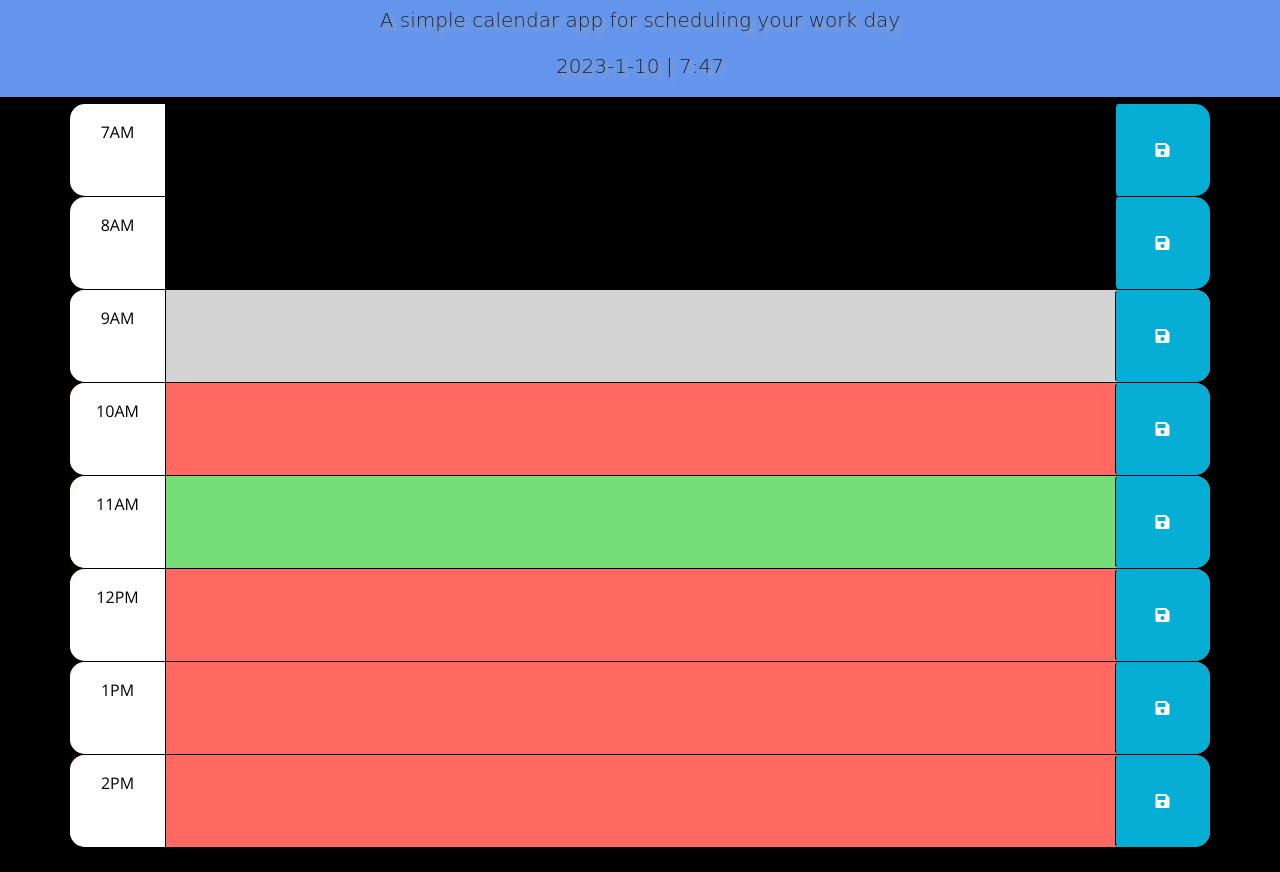
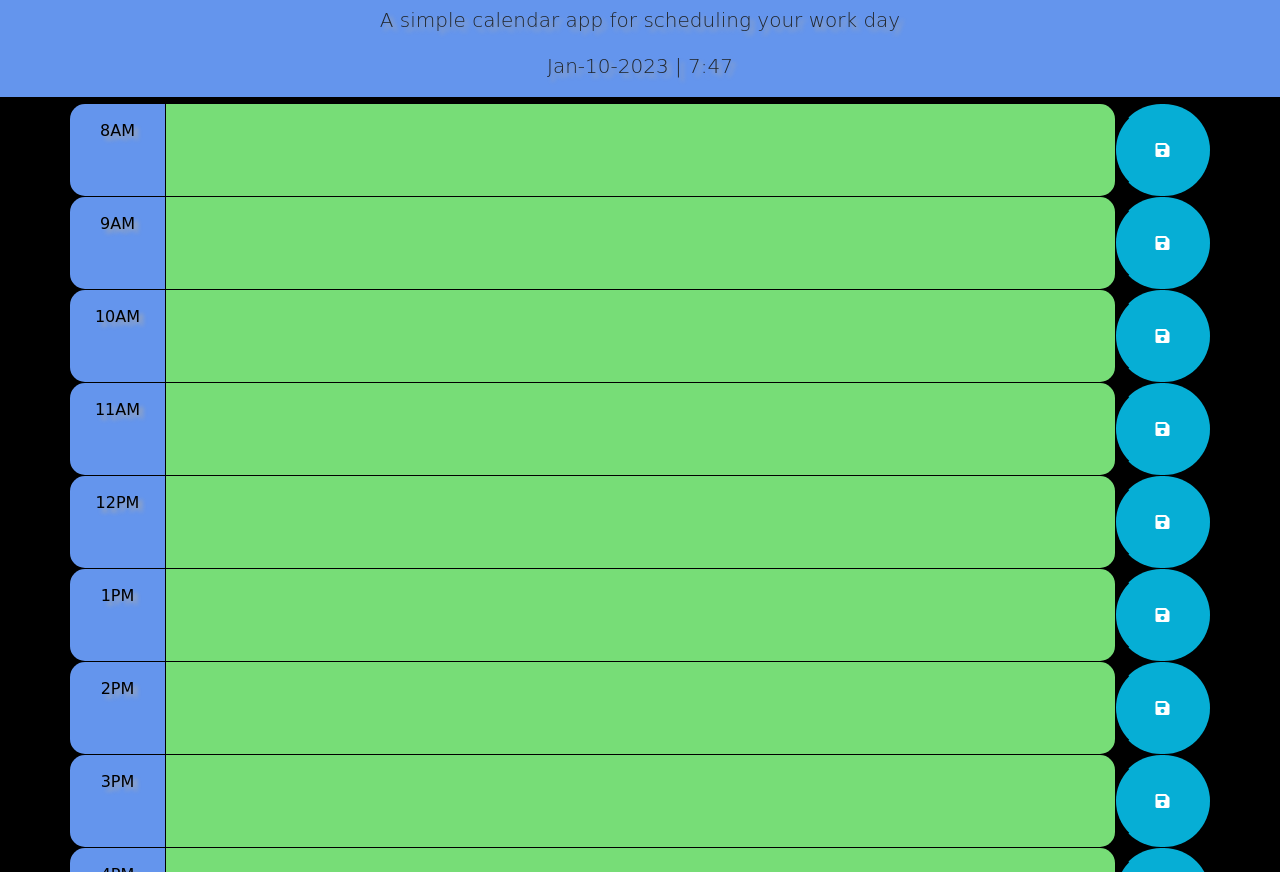
Before and after one commit to TrentLe/Workday, a plain HTML site: page index.html in a window 1280 px wide. Shown: the part 80-952 px from the top of the page. Before the commit the page ends 927 px from the top, so only its background shows below. Drawn offline with nearby package versions, Linux system fonts and the light colour scheme; a web font is replaced by a local one.

Commit message:
cleaned code

```diff
--- a/assets/script.js
+++ b/assets/script.js
@@ -3,16 +3,16 @@ var row = $('.row');
 var past = $('.past');
 var present = $('.present');
 var future = $('.future');
+var block = $('.time-block');
 
-// Current time
+
+// Current date and time
 $(document).ready(function(){
-  var today = new Date();
-  var tDate = today.getFullYear() + '-' + (today.getMonth() + 1) + '-' + today.getDate();
-  var cTime = today.getHours() + ":" + today.getMinutes();
-  var date = tDate + ' | ' + cTime;
-  $('#currentDay').text(date)
 
-})
+  var today = dayjs().format('MMM-DD-YYYY | h:mm');
+  $('#currentDay').text(today)
+
+});
 
 $(function () {
     // TODO: Add a listener for click events on the save button. This code should
@@ -22,15 +22,30 @@ $(function () {
     // time-block containing the button that was clicked? How might the id be
     // useful when saving the description in local storage?
     //
-    // TODO: Add code to apply the past, present, or future class to each time
-    // block by comparing the id to the current hour. HINTS: How can the id
-    // attribute of each time-block be used to conditionally add or remove the
-    // past, present, and future classes? How can Day.js be used to get the
-    // current hour in 24-hour time?
-    //
     // TODO: Add code to get any user input that was saved in localStorage and set
     // the values of the corresponding textarea elements. HINT: How can the id
     // attribute of each time-block be used to do this?
     //
-    // TODO: Add code to display the current date in the header of the page.
+
+    // Function to set the colors of the time blocks
+    block.each(function(){
+      var pTime = $(this).parents('row');
+      var fTime = parseInt(pTime.attr('id'));
+      var cTime = parseInt(dayjs().format('H'));
+
+      if (fTime < cTime){
+        $(this).addClass('past');
+      } else if (fTime === cTime){
+        $(this).addClass('present')
+        $(this).removeClass('past')
+      } else {
+        $(this).addClass('future')
+        $(this).removeClass('past')
+        $(this).removeClass('present')
+      }
+    })
+
+
+
+
   });
--- a/assets/style.css
+++ b/assets/style.css
@@ -22,6 +22,7 @@ body {
     color: #000000;
     border-left: 1px solid black;
     padding: 10px;
+    font-family: 'Nixie One', cursive;
   }
   .mando{
     text-align: center;
@@ -34,7 +35,7 @@ body {
   }
 
   .time-block {
-    border-radius: 15px;
+    border-radius: 0px 15px 15px 0px;
   }
 
   .row {
@@ -43,31 +44,34 @@ body {
   }
 
   .hour {
-    background-color: #ffffff;
+    background-color: cornflowerblue;
     color: #000000;
     border-radius: 15px 0px 0px 15px;
+    text-align: center;
+    padding-top: 15px;
+    text-shadow: 4px 4px 4px #aaa;
+    font-family: 'Nixie One', cursive;
 
   }
 
   .past {
     background-color: #d3d3d3;
-    color: white;
+    color: black;
   }
 
   .present {
-    background-color: #ff6961;
-    color: white;
+    background-color: gold;
+    color: black;
   }
 
   .future {
     background-color: #77dd77;
-    color: white;
+    color: black;
   }
 
   .saveBtn {
     border-left: 1px solid black;
-    border-top-right-radius: 15px;
-    border-bottom-right-radius: 15px;
+    border-radius: 50px;
     background-color: #06aed5;
     color: white;
   }
--- a/index.html
+++ b/index.html
@@ -35,70 +35,71 @@
 
     <section class="container">
 
-      <section id="hour-7" class="row">
-        <div class="col-2 col-md-1 hour text-center py-3">7AM</div>
-        <textarea class="col-8 col-md-10 description" rows="3"> </textarea>
-        <button class="btn saveBtn col-2 col-md-1" aria-label="save">
-          <i class="fas fa-save" aria-hidden="true"></i>
-        </button>
-      </section>
-
       <div id="hour-8" class="row">
-        <div class="col-2 col-md-1 hour text-center py-3">8AM</div>
-        <textarea class="col-8 col-md-10 description" rows="3"> </textarea>
+        <div class="col-2 col-md-1 hour">8AM</div>
+        <textarea id = 'textBox' class="col-8 col-md-10 time-block" rows="3"> </textarea>
         <button class="btn saveBtn col-2 col-md-1" aria-label="save"><i class="fas fa-save" aria-hidden="true"></i></button>
       </div>
 
-      <!-- Example of a past time block. The "past" class adds a gray background color. -->
-      <div id="hour-9" class="row time-block past">
-        <div class="col-2 col-md-1 hour text-center py-3">9AM</div>
-        <textarea class="col-8 col-md-10 description" rows="3"> </textarea>
-        <button class="btn saveBtn col-2 col-md-1" aria-label="save">
-          <i class="fas fa-save" aria-hidden="true"></i>
-        </button>
+      <div id="hour-9" class="row">
+        <div class="col-2 col-md-1 hour">9AM</div>
+        <textarea id = 'textBox' class="col-8 col-md-10 time-block" rows="3"> </textarea>
+        <button class="btn saveBtn col-2 col-md-1" aria-label="save"><i class="fas fa-save" aria-hidden="true"></i></button>
       </div>
 
-      <!-- Example of a a present time block. The "present" class adds a red background color. -->
-      <div id="hour-10" class="row time-block present">
-        <div class="col-2 col-md-1 hour text-center py-3">10AM</div>
-        <textarea class="col-8 col-md-10 description" rows="3"> </textarea>
-        <button class="btn saveBtn col-2 col-md-1" aria-label="save">
-          <i class="fas fa-save" aria-hidden="true"></i>
-        </button>
+      <div id = "hour-10" class = "row">
+        <div class = "col-2 col-md-1 hour">10AM</div>
+        <textarea id = 'textBox' class = "col-8 col-md-10 time-block" rows="3"> </textarea>
+        <button class="btn saveBtn col-2 col-md-1" aria-label="save"><i class="fas fa-save" aria-hidden="true"></i></button>
       </div>
 
-      <!-- Example of a future time block. The "future" class adds a green background color. -->
-      <div id="hour-11" class="row time-block future">
-        <div class="col-2 col-md-1 hour text-center py-3">11AM</div>
-        <textarea class="col-8 col-md-10 description" rows="3"> </textarea>
-        <button class="btn saveBtn col-2 col-md-1" aria-label="save">
-          <i class="fas fa-save" aria-hidden="true"></i>
-        </button>
+
+      <div id="hour-11" class="row">
+        <div class="col-2 col-md-1 hour">11AM</div>
+        <textarea id = 'textBox' class="col-8 col-md-10 time-block" rows="3"> </textarea>
+        <button class="btn saveBtn col-2 col-md-1" aria-label="save"><i class="fas fa-save" aria-hidden="true"></i></button>
       </div>
 
-      <div id="hour-12" class="row time-block present">
-        <div class="col-2 col-md-1 hour text-center py-3">12PM</div>
-        <textarea class="col-8 col-md-10 description" rows="3"> </textarea>
-        <button class="btn saveBtn col-2 col-md-1" aria-label="save">
-          <i class="fas fa-save" aria-hidden="true"></i>
-        </button>
+
+      <div id="hour-12" class="row">
+        <div class="col-2 col-md-1 hour">12PM</div>
+        <textarea id = 'textBox' class="col-8 col-md-10 time-block" rows="3"> </textarea>
+        <button class="btn saveBtn col-2 col-md-1" aria-label="save"><i class="fas fa-save" aria-hidden="true"></i></button>
       </div>
 
-      <div id="hour-13" class="row time-block present">
-        <div class="col-2 col-md-1 hour text-center py-3">1PM</div>
-        <textarea class="col-8 col-md-10 description" rows="3"> </textarea>
-        <button class="btn saveBtn col-2 col-md-1" aria-label="save">
-          <i class="fas fa-save" aria-hidden="true"></i>
-        </button>
+
+      <div id="hour-13" class="row">
+        <div class="col-2 col-md-1 hour">1PM</div>
+        <textarea id = 'textBox' class="col-8 col-md-10 time-block" rows="3"> </textarea>
+        <button class="btn saveBtn col-2 col-md-1" aria-label="save"><i class="fas fa-save" aria-hidden="true"></i></button>
       </div>
 
-      <div id="hour-14" class="row time-block present">
-        <div class="col-2 col-md-1 hour text-center py-3">2PM</div>
-        <textarea class="col-8 col-md-10 description" rows="3"> </textarea>
-        <button class="btn saveBtn col-2 col-md-1" aria-label="save">
-          <i class="fas fa-save" aria-hidden="true"></i>
-        </button>
+
+      <div id="hour-14" class="row">
+        <div class="col-2 col-md-1 hour">2PM</div>
+        <textarea id = 'textBox' class="col-8 col-md-10 time-block" rows="3"> </textarea>
+        <button class="btn saveBtn col-2 col-md-1" aria-label="save"><i class="fas fa-save" aria-hidden="true"></i></button>
       </div>
+
+      <div id="hour-15" class="row">
+        <div class="col-2 col-md-1 hour">3PM</div>
+        <textarea id = 'textBox' class="col-8 col-md-10 time-block" rows="3"> </textarea>
+        <button class="btn saveBtn col-2 col-md-1" aria-label="save"><i class="fas fa-save" aria-hidden="true"></i></button>
+      </div>
+
+      <div id="hour-16" class="row">
+        <div class="col-2 col-md-1 hour">4PM</div>
+        <textarea id = 'textBox' class="col-8 col-md-10 time-block" rows="3"> </textarea>
+        <button class="btn saveBtn col-2 col-md-1" aria-label="save"><i class="fas fa-save" aria-hidden="true"></i></button>
+      </div>
+
+      <div id="hour-17" class="row">
+        <div class="col-2 col-md-1 hour">5PM</div>
+        <textarea id = 'textBox' class="col-8 col-md-10 time-block" rows="3"> </textarea>
+        <button class="btn saveBtn col-2 col-md-1" aria-label="save"><i class="fas fa-save" aria-hidden="true"></i></button>
+      </div>
+
+
     </section>
 
     <script src="https://code.jquery.com/jquery-3.4.1.min.js"></script>
```
